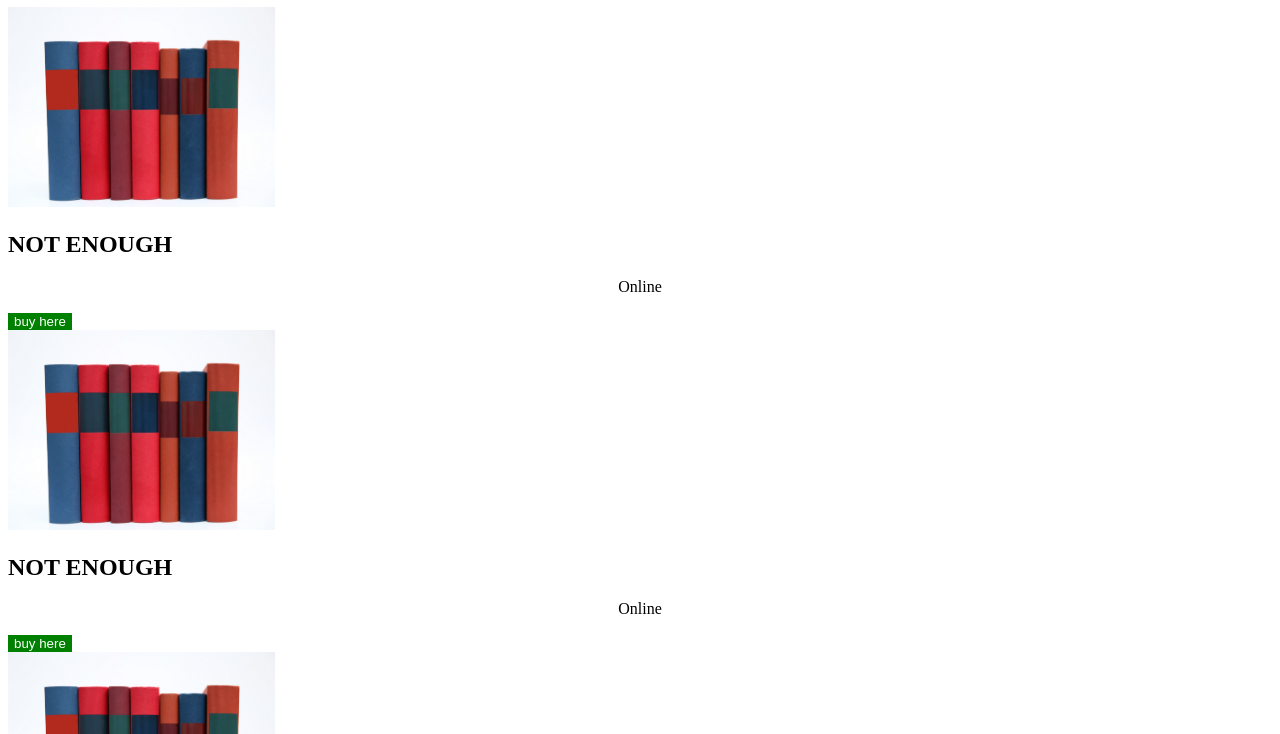
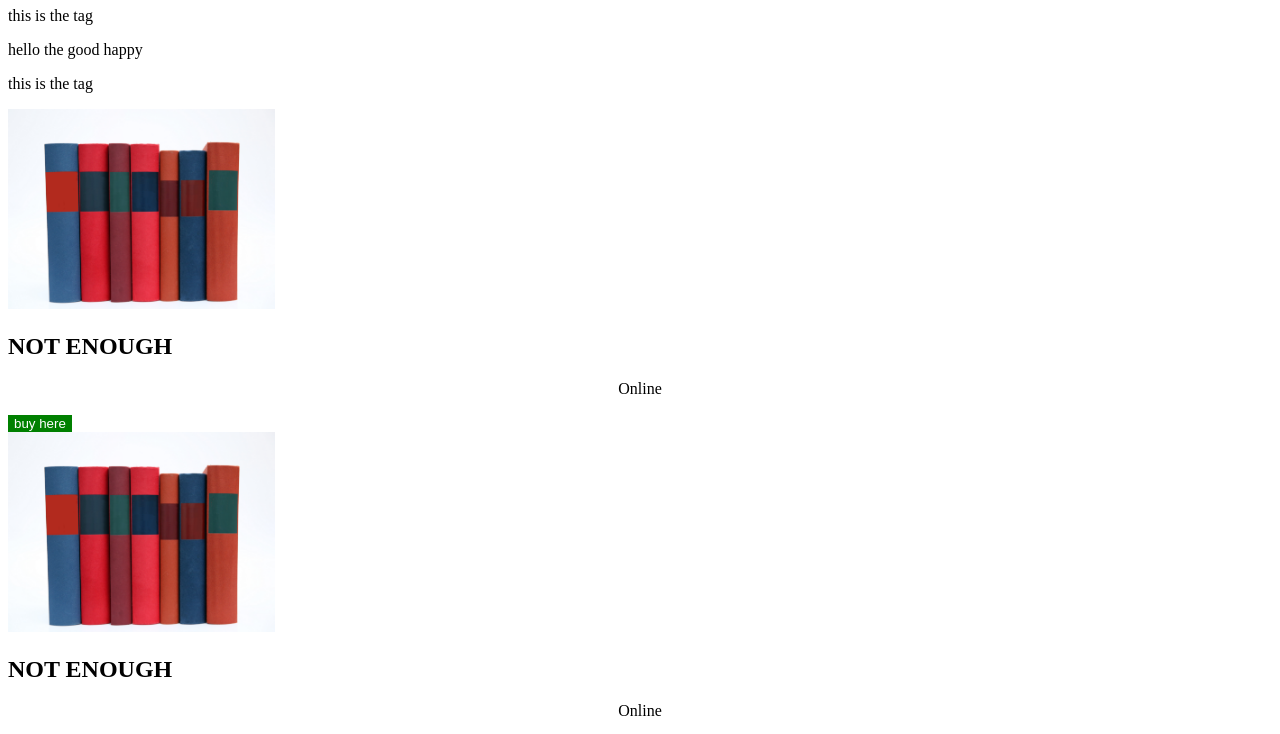
Before and after one commit to simretB05/W10B, a plain HTML site: page index.html in a window 1280 px wide. Shown: the part 173-907 px from the top of the page. Drawn offline with Linux system fonts and the light colour scheme.

Commit message:
added BONUS 2

```diff
--- a/index.html
+++ b/index.html
@@ -12,9 +12,11 @@
 
   <header id="header">
     <h2 class="header_logo">Book-store</h2>
+
   </header>
   <main id="main">
     <h1 class="main-title">the Online happy book store</h1>
+    <p class="main_body">hello the good happy </p>
     <article id="main_books" class="books">
       <h2 class="books_title">Book One</h2>
       <p class="books_body">Lorem ipsum dolor sit amet consectetur adipisicing elit. Aperiam autem molestiae, architecto
--- a/js/app.js
+++ b/js/app.js
@@ -73,7 +73,24 @@ function checkEnough( string )
 }
 
 checkEnough(`.books_title`)
-//  BONUS 2) still working on it
+//  BONUS 2)
+//used a function that takes an arry
+function manyCss(arry){
+
+    for ( let i = 0; i < arry.length; i++ )
+    {
+        let get_match = document.querySelector(arry[i])
+        let inner_match = get_match[`innerHTML`]
+        console.log(inner_match)
+        if ( inner_match.includes(`happy`)===true)
+        {
+            get_match.insertAdjacentHTML(`afterend`,`<p>this is the tag</p>`)
+        }
+    }
+
+}
+   manyCss([`.main-title`,`#main_books`,`.main_body`])
+
 // BONUS 3)
 // created an arry of objects
 
@@ -100,9 +117,9 @@ function userProfile( arry )
 {
     //loop through the arry of objects and added h2,p and and an image tage with .insertAdjacentHTML method to the dome object div
     for ( i = 0; i < userName.length; i++ ){
-        // if ( userName[i][`bio`].includes( `frick`, `darn`, `golly` ) )/still working on this
+        if ( userName[i][`bio`].includes( `frick`,`darn`,`golly` )===true )
         {
-
+            // userName[i][`bio`].find(element=>element===`frick`,`darn`,`golly`)
         }
         users_profile.insertAdjacentHTML( `beforebegin`, `<h2>${ userName[i][`username`] }</h2>` )
         users_profile.insertAdjacentHTML( `beforeend`, `<p>${ userName[i][`bio`] }</p>` )
```
